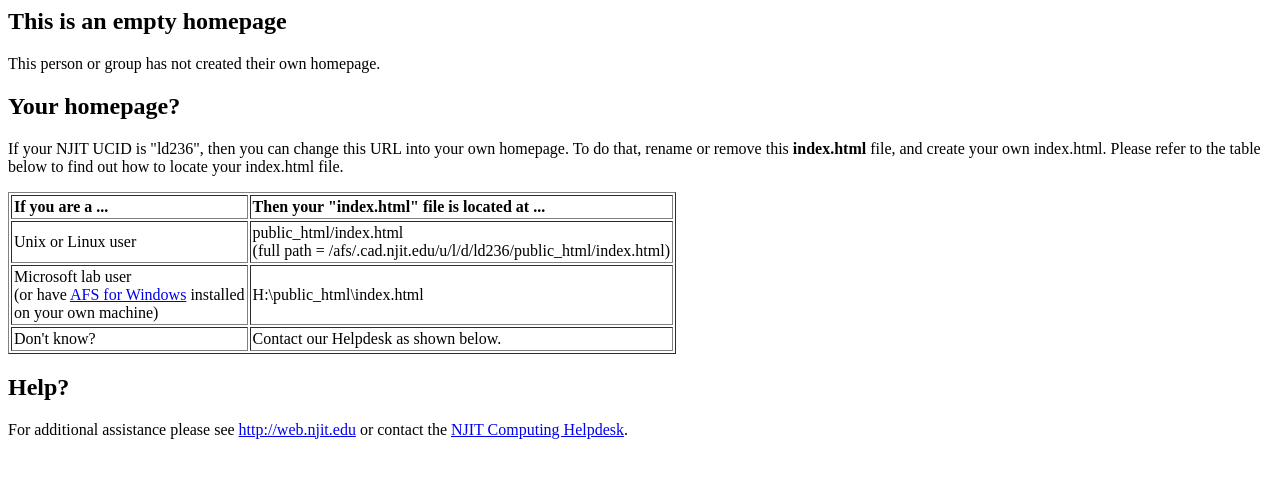
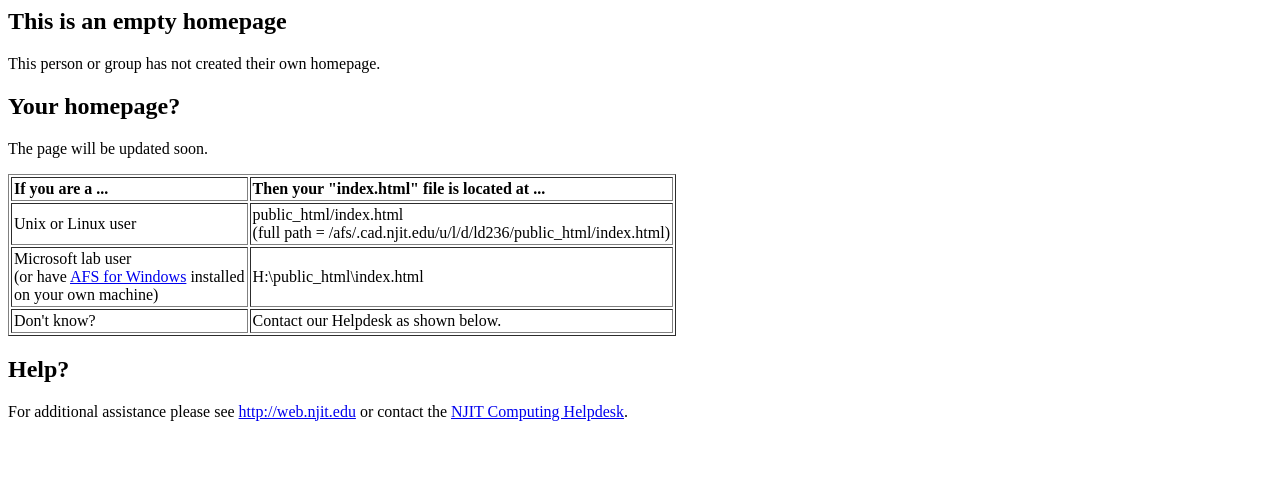
Before and after one commit to Iamdhavala/FeatureBranchWorkflow, a plain HTML site: page index.html in a window 1280 px wide. Drawn offline with Linux system fonts and the light colour scheme.

Commit message:
Update heading

```diff
--- a/index.html
+++ b/index.html
@@ -7,12 +7,7 @@
 		<h2>This is an empty homepage</h2>
 		This person or group has not created their own homepage.
 		<h2>Your homepage?</h2>
-		If your NJIT UCID is "ld236",
-		then you can change this URL into your own homepage.
-		To do that, rename or remove this <strong>index.html</strong> file,
-		and create your own index.html.
-		Please refer to the table below to find out how to locate
-		your index.html file.
+		The page will be updated soon.
 		<p>
 		<table border=1 cellpadding=2>
 			<tr>
```
